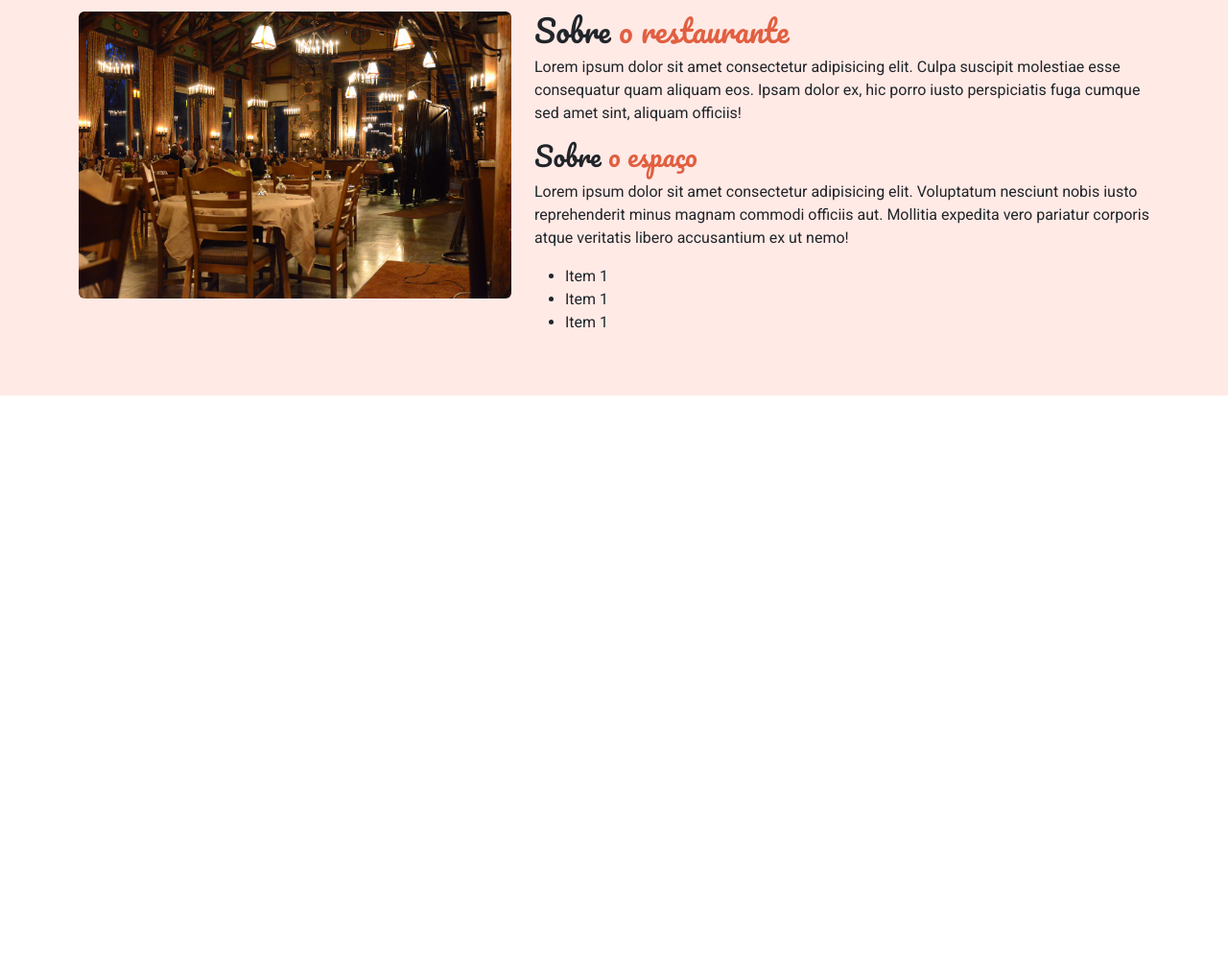
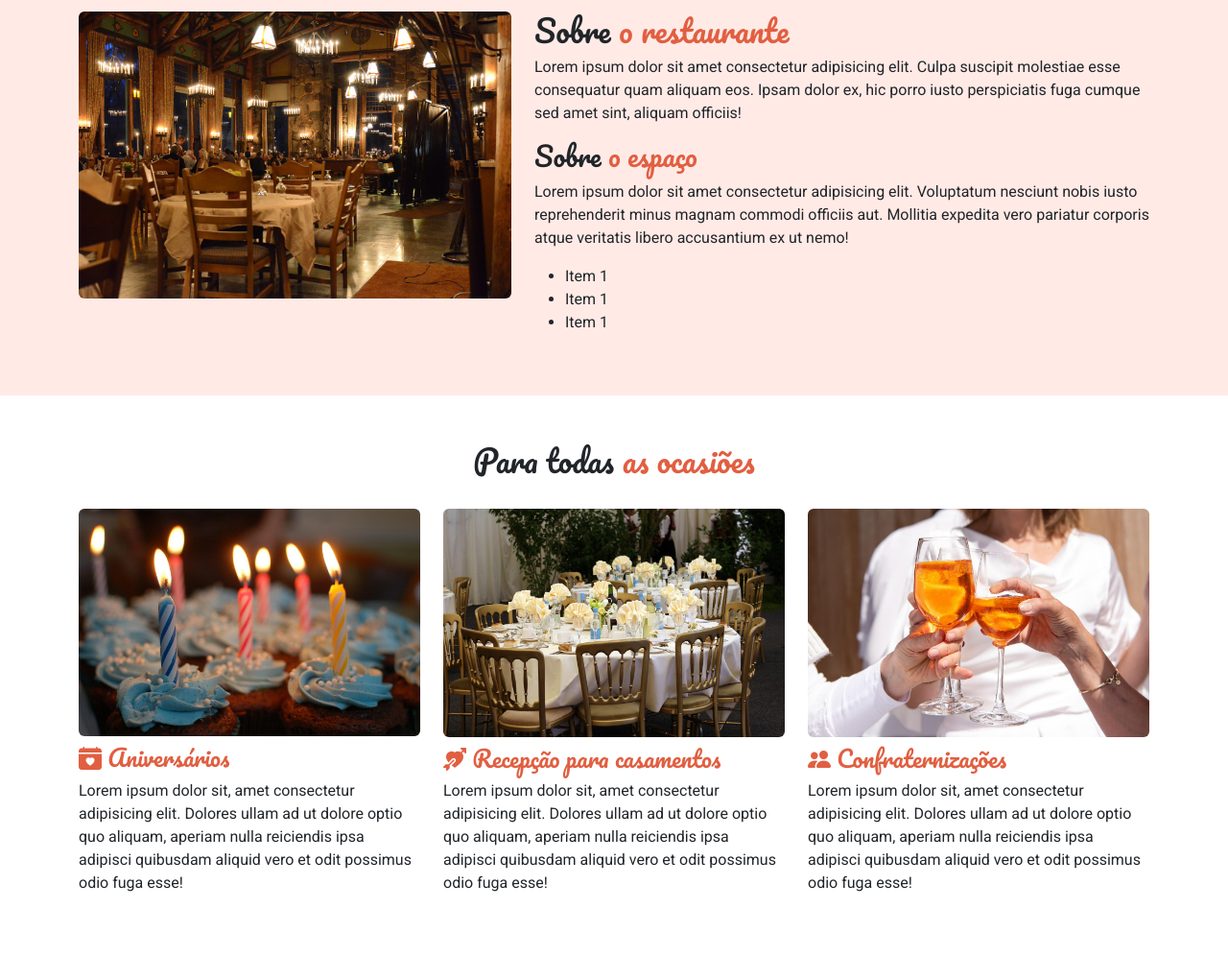
Before and after one commit to SilasFas/projeto-6-restaurant, a plain HTML site: page index.html in a window 1280 px wide. Shown: the part 432-1428 px from the top of the page at 96% size. Before the commit the page ends 844 px from the top, so only its background shows below. Drawn offline with nearby package versions, Linux system fonts and the light colour scheme.

Commit message:
update: Crie a seção de eventos

```diff
--- a/index.html
+++ b/index.html
@@ -17,7 +17,7 @@
 <body>
     <header class="navbar navbar-expand-lg sticky-top p-4" id="cabecalho">
         <div class="container">
-            <h1 class="navbar-brand m-0 section-tittle">Nome do Restaurante</h1>
+            <h1 class="navbar-brand m-0 section-title">Nome do Restaurante</h1>
 
             <button class="navbar-toggler" data-bs-toggle="collapse" data-bs-target="#menu-nevegacao">
                 <span class="navbar-toggler-icon"></span>
@@ -32,7 +32,7 @@
                         </a>
                     </li>
                     <li class="nav-item fw-bold">
-                        <a href="" class="nav-link">
+                        <a href="#eventos" class="nav-link">
                             <i class="bi bi-calendar-check me-1"></i>
                             Eventos
                         </a>
@@ -83,9 +83,6 @@
                 </div>
             </div>
 
-
-
-
             <div class="pt-5 pb-5">
                 <div class="container">
                     <div class="row">
@@ -94,12 +91,12 @@
                                 alt="Espaço interno do restaurante">
                         </div>
                         <div class="col-md-7">
-                            <h2 class="section-tittle">Sobre <span>o restaurante</span></h2>
+                            <h2 class="section-title">Sobre <span class="text-colored">o restaurante</span></h2>
                             <p>Lorem ipsum dolor sit amet consectetur adipisicing elit. Culpa suscipit molestiae esse
                                 consequatur quam aliquam eos. Ipsam dolor ex, hic porro iusto perspiciatis fuga cumque
                                 sed
                                 amet sint, aliquam officiis!</p>
-                            <h3 class="section-tittle">Sobre <span>o espaço</span></h3>
+                            <h3 class="section-title">Sobre <span class="text-colored">o espaço</span></h3>
                             <p>Lorem ipsum dolor sit amet consectetur adipisicing elit. Voluptatum nesciunt nobis iusto
                                 reprehenderit minus magnam commodi officiis aut. Mollitia expedita vero pariatur
                                 corporis
@@ -114,8 +111,51 @@
                 </div>
             </div>
 
-
-
+        </section>
+        <section id="eventos" class="pt-5 pb-5">
+            <div class="container">
+                <div class="row">
+                    <h2 class="section-title text-center">Para todas <span class="text-colored">as ocasiões</span></h2>
+                </div>
+                <div class="row mt-4">
+                    <div class="col-md-4">
+                        <img src="images/eventos/aniversario.jpg" alt="" class="d-block w-100 rounded mb-2">
+                        <h3 class="section-title text-colored fs-4">
+                            <i class="bi bi-calendar-heart-fill"></i>
+                            Aniversários
+                        </h3>
+                        <p>Lorem ipsum dolor sit, amet consectetur adipisicing elit. Dolores ullam ad ut dolore optio
+                            quo
+                            aliquam, aperiam nulla reiciendis ipsa adipisci quibusdam aliquid vero et odit possimus odio
+                            fuga
+                            esse!</p>
+                    </div>
+                    <div class="col-md-4">
+                        <img src="images/eventos/casamento.jpg" alt="" class="d-block w-100 rounded mb-2">
+                        <h3 class="section-title text-colored fs-4">
+                            <i class="bi bi-arrow-through-heart-fill"></i>
+                            Recepção para casamentos
+                        </h3>
+                        <p>Lorem ipsum dolor sit, amet consectetur adipisicing elit. Dolores ullam ad ut dolore optio
+                            quo
+                            aliquam, aperiam nulla reiciendis ipsa adipisci quibusdam aliquid vero et odit possimus odio
+                            fuga
+                            esse!</p>
+                    </div>
+                    <div class="col-md-4">
+                        <img src="images/eventos/confraternizacoes.jpg" alt="" class="d-block w-100 rounded mb-2">
+                        <h3 class="section-title text-colored fs-4">
+                            <i class="bi bi-people-fill"></i>
+                            Confraternizações
+                        </h3>
+                        <p>Lorem ipsum dolor sit, amet consectetur adipisicing elit. Dolores ullam ad ut dolore optio
+                            quo
+                            aliquam, aperiam nulla reiciendis ipsa adipisci quibusdam aliquid vero et odit possimus odio
+                            fuga
+                            esse!</p>
+                    </div>
+                </div>
+            </div>
         </section>
     </div>
     <script src="https://cdn.jsdelivr.net/npm/bootstrap@5.3.2/dist/js/bootstrap.bundle.min.js"></script>
--- a/main.css
+++ b/main.css
@@ -24,14 +24,14 @@ body {
     background-color: #ffeae6;
 }
 
-.section-tittle {
+.section-title {
     font-family: "Pacifico", cursive;
-}
-
-.section-tittle span {
-    color: #e15f41;
 }
 
 #sobre-o-restaurante {
     background-color: #ffeae6;
 }
+
+.text-colored {
+    color: #e15f41;
+}
```
